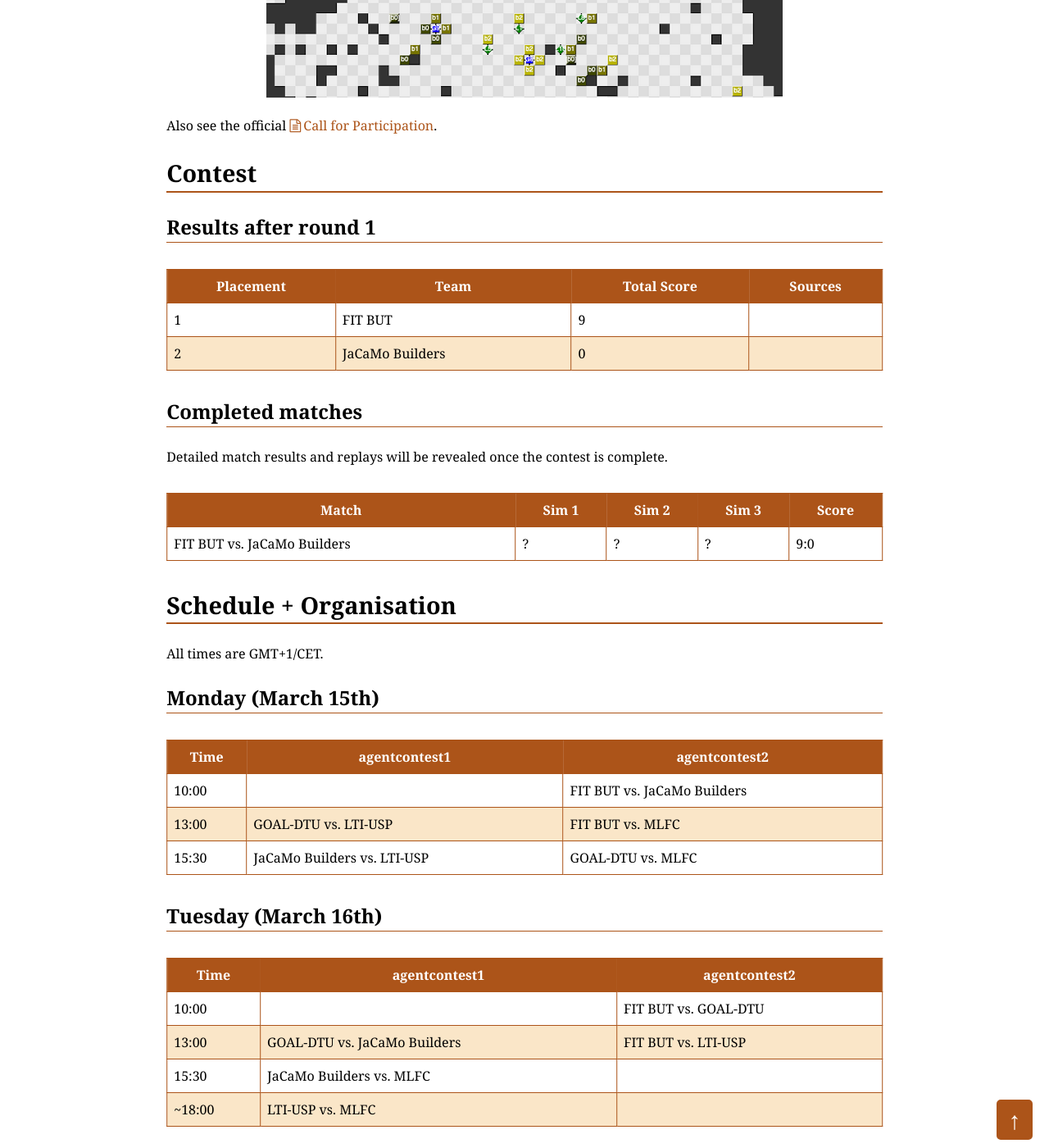
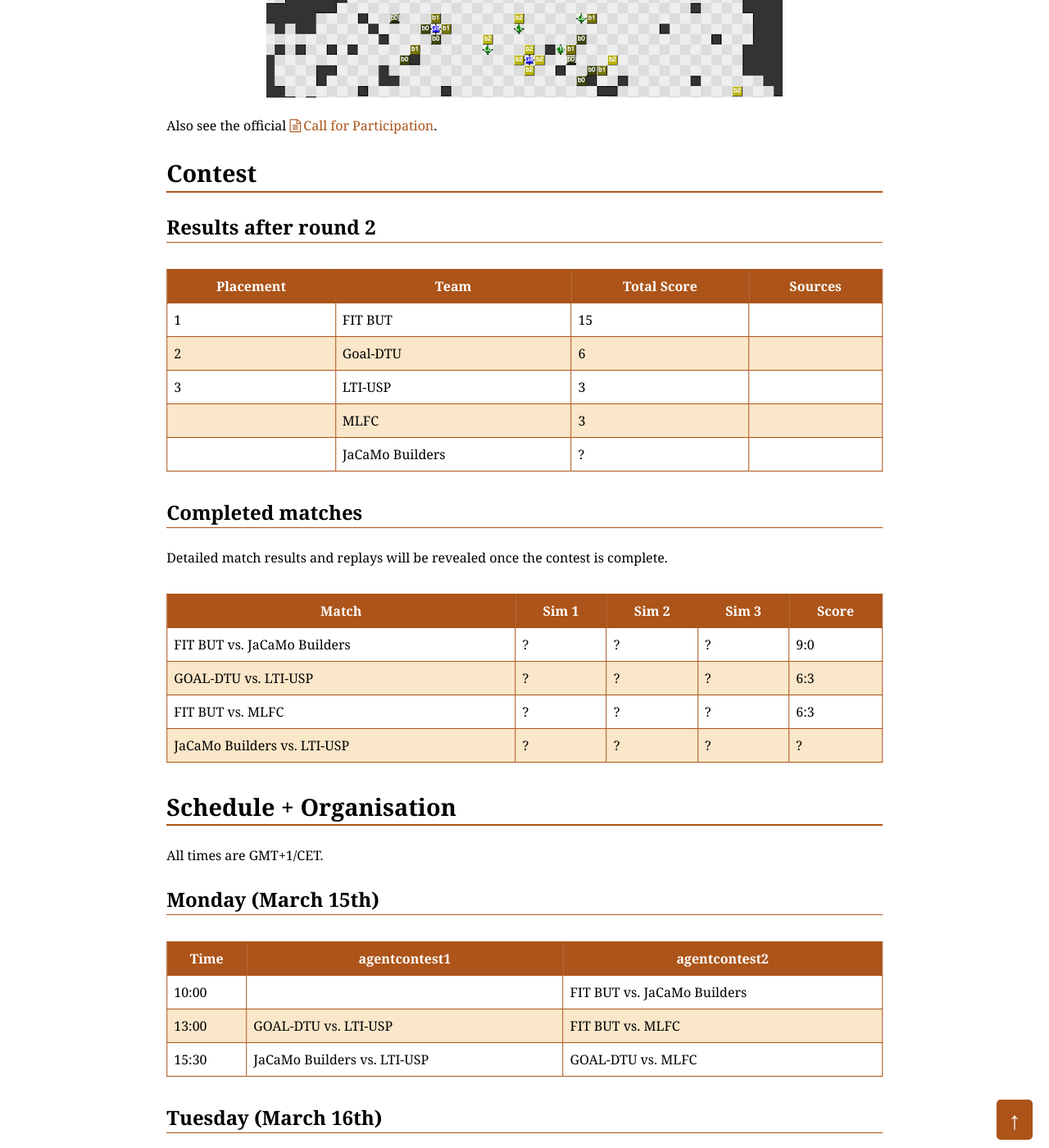
Before and after one commit to agentcontest/agentcontest.github.io, a Jekyll site: the page built from 2020/index.md, in a window 1280 px wide and 1400 px high, scrolled down 782 px. Shown: the whole window at 82% size. Built offline with Jekyll 4.4.1, drawn with Linux system fonts in a browser that asks for light colours.

Commit message:
third and fourth match complete

```diff
--- a/2020/index.md
+++ b/2020/index.md
@@ -20,12 +20,15 @@ Also see the official [Call for Participation](cfp.txt).
 Contest
 -------
 
-### Results after round 1
+### Results after round 2
 
 Placement | Team | Total Score | Sources
 --- | --- | --- | ---
-1 | FIT BUT | 9 |
-2 | JaCaMo Builders | 0 |
+1 | FIT BUT | 15 |
+2 | Goal-DTU | 6 |
+3 | LTI-USP | 3 |
+  | MLFC | 3 |
+  | JaCaMo Builders | ? |
 
 ### Completed matches
 
@@ -35,6 +38,9 @@ complete.
 Match | Sim 1 | Sim 2 | Sim 3 | Score
 --- | --- | --- | --- | ---
 FIT BUT vs. JaCaMo Builders | ? | ? | ? | 9:0
+GOAL-DTU vs. LTI-USP | ? | ? | ? | 6:3
+FIT BUT vs. MLFC | ? | ? | ? | 6:3
+JaCaMo Builders vs. LTI-USP | ? | ? | ? | ?
 
 Schedule + Organisation
 -----------------------
```
